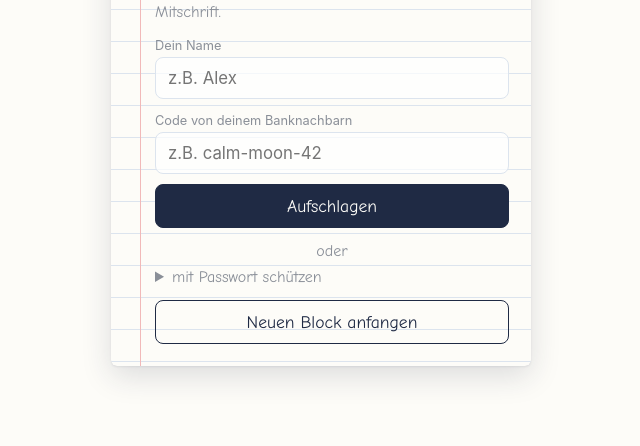
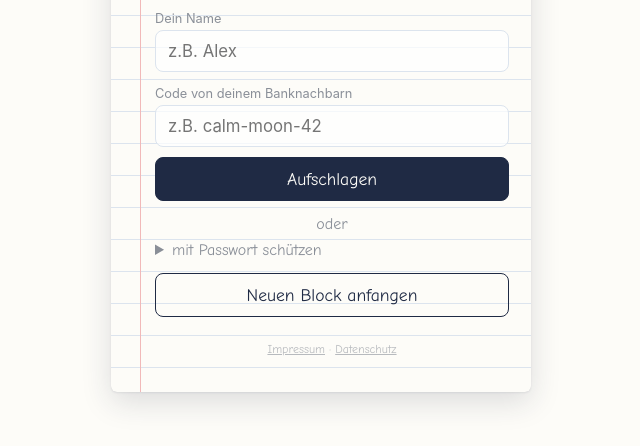
Before and after one commit to EinfachRuwen/passnote, a website: page public/index.html in a window 1280 px wide. Shown: the part 260-706 px from the top of the page, without its empty margins (319-959 px from the left). Drawn offline with Linux system fonts and the light colour scheme.

Commit message:
Impressum und Datenschutz verlinken

```diff
--- a/public/assets/zettel.css
+++ b/public/assets/zettel.css
@@ -691,3 +691,6 @@
         padding: 2px 6px 0 4px;
     }
 }
+
+.legal-links { margin-top: 24px; text-align: center; font-size: 12px; opacity: .6; }
+.legal-links a { color: inherit; }
--- a/public/index.html
+++ b/public/index.html
@@ -44,6 +44,7 @@
                 <label class="small-label">Zuletzt</label>
                 <ul class="recent" id="recent"></ul>
             </div>
+            <p class="legal-links"><a href="https://focusonruwen.com/impressum" target="_blank" rel="noopener">Impressum</a> · <a href="https://focusonruwen.com/datenschutz" target="_blank" rel="noopener">Datenschutz</a></p>
         </div>
     </div>
     <script src="/assets/start.js?v=1"></script>
```
